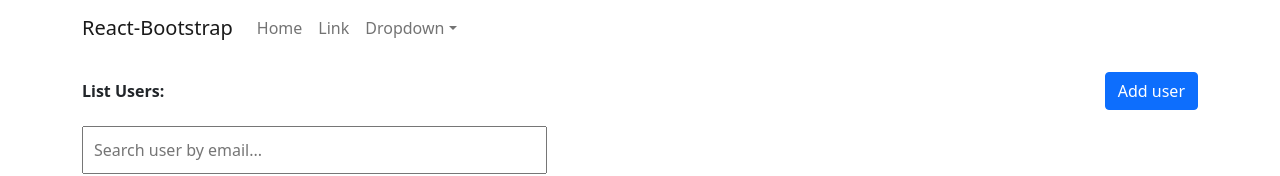
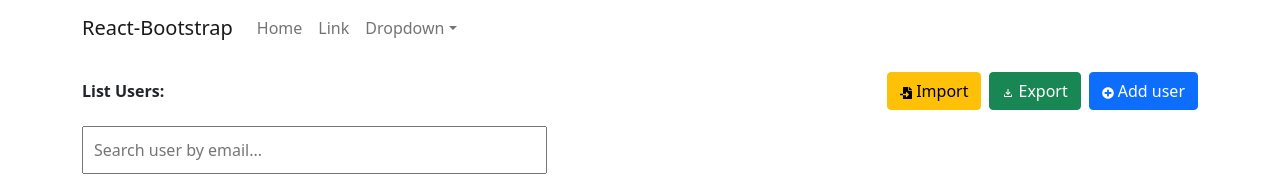
Before and after one commit to TuanPA0212/UserManagement, a React (Create React App) app: page / in a window 1280 px wide. Shown: the top 176 px of the page. Built offline with nearby package versions, Linux system fonts and the light colour scheme; no server answers.

Commit message:
import and export file csv

```diff
--- a/package.json
+++ b/package.json
@@ -10,8 +10,10 @@
     "bootstrap": "5.1.3",
     "font-awesome": "^4.7.0",
     "lodash": "4.17.21",
+    "papaparse": "5.3.2",
     "react": "^17.0.2",
     "react-bootstrap": "2.2.2",
+    "react-csv": "2.2.2",
     "react-dom": "^17.0.2",
     "react-icons": "^5.0.1",
     "react-paginate": "8.1.2",
--- a/src/components/TableUsers/TableUsers.js
+++ b/src/components/TableUsers/TableUsers.js
@@ -1,14 +1,17 @@
-import _ from 'lodash';
+import _, { debounce } from 'lodash';
 import { useEffect, useState } from 'react';
 import Table from 'react-bootstrap/Table';
-import { FaSortAlphaDown, FaSortDown, FaSortUp, FaSortAlphaUp } from 'react-icons/fa';
+import { FaSortDown, FaSortUp, FaPlusCircle, FaFileImport } from 'react-icons/fa';
 import ReactPaginate from 'react-paginate';
 import { fetchAllUser } from '../../services/UserService';
 import ModalAddNewUser from '../ModalAddNewUser/ModalAddNewUser';
 import ModalConfirm from '../ModalConfirm/ModalConfirm';
 import ModalEditUser from '../ModalEditUser/ModalEditUser';
-import { debounce } from 'lodash';
+import { CSVLink, CSVDownload } from 'react-csv';
+import { MdOutlineFileDownload } from 'react-icons/md';
+import Papa from 'papaparse';
 import styles from './style.module.scss';
+import { toast } from 'react-toastify';
 
 const TableUsers = () => {
   const [listUsers, setListUsers] = useState([]);
@@ -19,8 +22,7 @@ const TableUsers = () => {
   const [showModalConfirm, setShowModalConfirm] = useState(false);
   const [dataEditUser, setDataEditUser] = useState({});
   const [dataDeleteUser, setDataDeleteUser] = useState({});
-  const [sortBy, setSortBy] = useState('');
-  const [sortField, setSortField] = useState('');
+  const [dataExport, setDataExport] = useState([]);
 
   const handleUpdateTable = (user) => {
     setListUsers([user, ...listUsers]);
@@ -73,8 +75,6 @@ const TableUsers = () => {
   };
 
   const handleSort = (sortBy, sortField) => {
-    setSortBy(sortBy);
-    setSortField(sortField);
     let cloneListUsers = _.cloneDeep(listUsers);
     cloneListUsers = _.orderBy(cloneListUsers, sortField, sortBy);
     setListUsers(cloneListUsers);
@@ -82,7 +82,6 @@ const TableUsers = () => {
 
   const handleSearch = debounce((event) => {
     let term = event.target.value;
-    console.log('term', term);
     if (term) {
       let cloneListUsers = _.cloneDeep(listUsers);
       cloneListUsers = cloneListUsers.filter((item) => item.email.includes(term));
@@ -91,6 +90,43 @@ const TableUsers = () => {
       getUsers(1);
     }
   }, 1000);
+
+  const handleExport = (event, done) => {
+    let result = [];
+    if (listUsers && listUsers.length > 0) {
+      result.push(['Id', 'Email', 'First Name', 'Last Name']);
+      listUsers.map((item, index) => {
+        let arr = [];
+        arr[0] = item.id;
+        arr[1] = item.email;
+        arr[2] = item.first_name;
+        arr[3] = item.last_name;
+        result.push(arr);
+      });
+    }
+    setDataExport(result);
+    done();
+  };
+
+  const handleImport = (event) => {
+    if (event.target && event.target.files && event.target.files[0]) {
+      let file = event.target.files[0];
+
+      if (file.type !== 'text/csv') {
+        toast.warning('File must be csv');
+        return;
+      }
+      Papa.parse(file, {
+        header: true,
+        complete: function (responses) {
+          const filteredData = responses.data.filter((row) =>
+            Object.values(row).some((value) => value !== '')
+          );
+          setListUsers(filteredData);
+        },
+      });
+    }
+  };
 
   useEffect(() => {
     getUsers(1);
@@ -102,9 +138,29 @@ const TableUsers = () => {
         <span>
           <b>List Users:</b>
         </span>
-        <button className="btn btn-primary" onClick={handleAddUser}>
-          Add user
-        </button>
+        <div className="d-flex gap-2">
+          <label htmlFor="import" className="btn btn-warning">
+            <FaFileImport className="pe-1" />
+            Import
+          </label>
+          <input id="import" type="file" hidden onChange={(event) => handleImport(event)} />
+
+          <CSVLink
+            data={dataExport}
+            asyncOnClick={true}
+            onClick={handleExport}
+            filename={'users.csv'}
+            className="btn btn-success"
+          >
+            <MdOutlineFileDownload className="pe-1" />
+            Export
+          </CSVLink>
+
+          <button className="btn btn-primary" onClick={handleAddUser}>
+            <FaPlusCircle className="pe-1" />
+            Add user
+          </button>
+        </div>
       </div>
       <div className="col-5">
         <input
--- a/src/components/TableUsers/style.module.scss
+++ b/src/components/TableUsers/style.module.scss
@@ -20,3 +20,9 @@ table {
   width: 100%;
   margin-bottom: 15px;
 }
+
+.group-btns {
+  display: flex;
+  justify-content: space-between;
+  background-color: green;
+}
```
Also changed, not shown: 1 other file (tests, documents, lock files or other folders).
